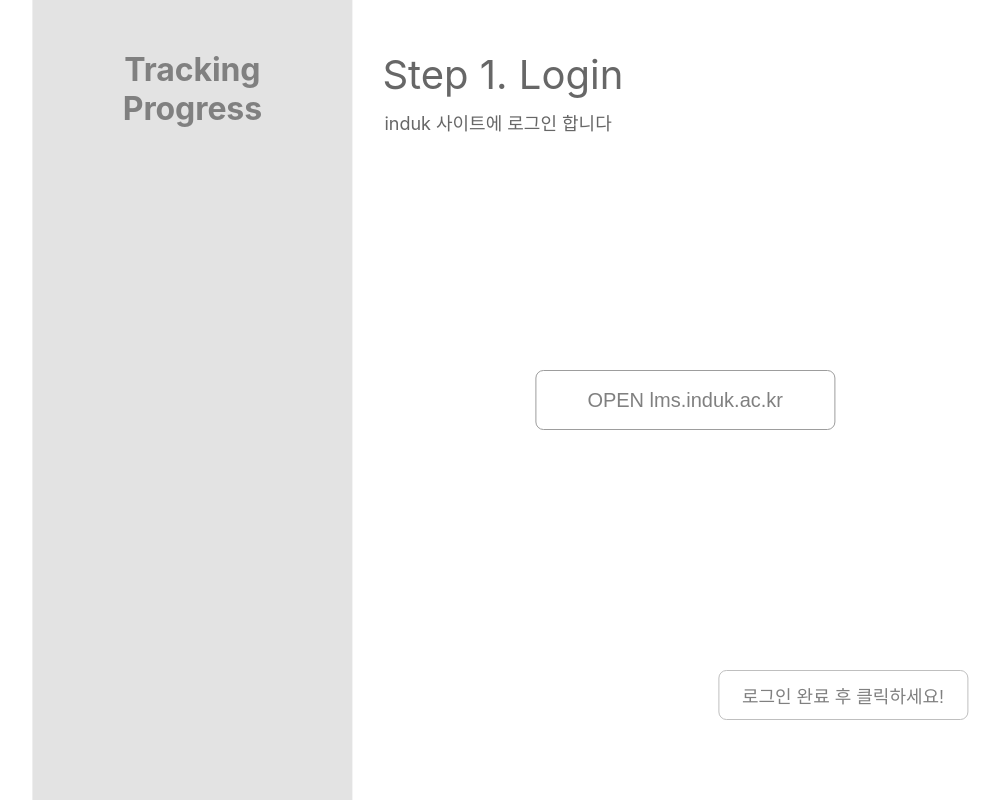
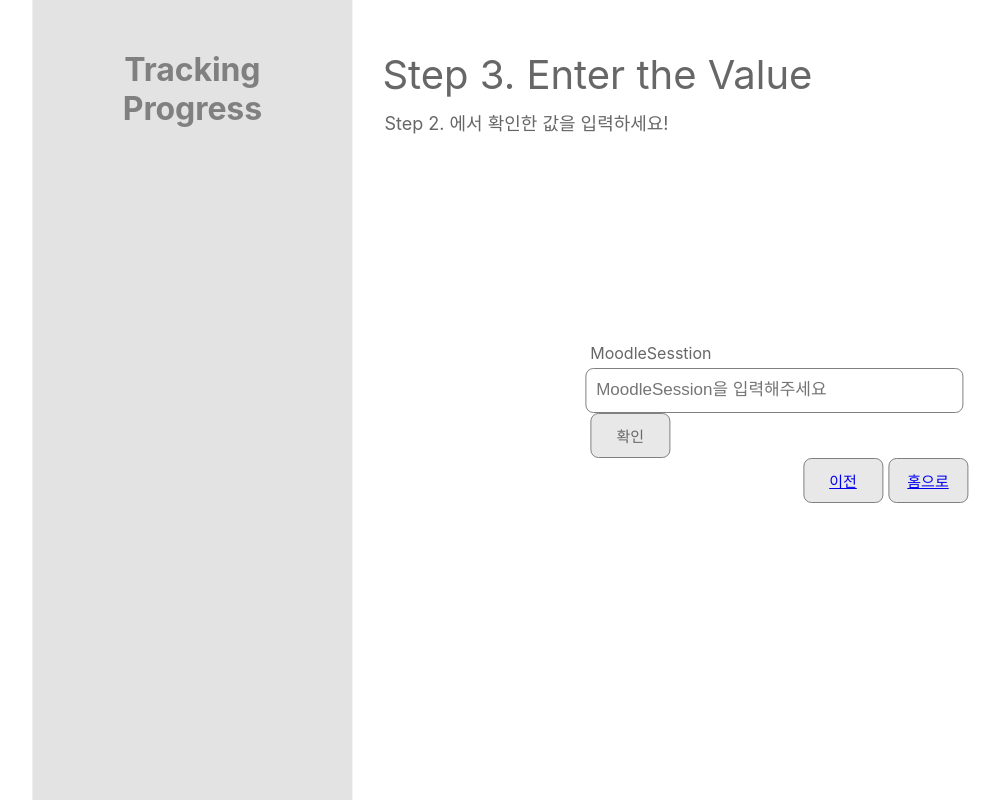
Before and after one commit to llooster/tracking-progress, a React (Create React App) app in the folder tracking-progress/: page /enterValue in a window 1280 px wide. Shown: the whole page, without its empty margins (70-1070 px from the left). Built offline with nearby package versions, Linux system fonts and the light colour scheme.

Commit message:
worst css file ㅎㅎ

```diff
--- a/tracking-progress/src/component/App.js
+++ b/tracking-progress/src/component/App.js
@@ -3,6 +3,7 @@
 import Login from "../page/Home/Login/Login";
 import GetValue from "../page/Home/GetTheValue/GetValue";
 import EnterValue from "../page/Home/EnterTheValue/EnterValue";
+import LeftBar from "../component/LeftBar";
 
 class App extends Component {
     state = {
@@ -37,36 +38,37 @@
         }
     };
     render() {
-        // console.log("moodle :>> ", moodle);
-        const { inputValue, value, abc } = this;
-        // var { moodle } = this.state;
-        const { step, explain, moodle } = this.state;
+        const { inputValue, value, enterKey } = this;
+        const { step, explain, next } = this.state;
         return (
+            <>
+                {/* <LeftBar /> */}
                 <Switch>
-                <Route path="/">
+                    <Route exact path="/">
                         <Login
-                        step={this.state.step[0]}
-                        explain={this.state.explain[0]}
-                        next={this.state.next[0]}
+                            step={step[0]}
+                            explain={explain[0]}
+                            next={next[0]}
                         />
                     </Route>
-                <Route exact path="/getValue">
+                    <Route path="/getValue">
                         <GetValue
-                        step={this.state.step[1]}
-                        explain={this.state.explain[1]}
-                        next={this.state.next[1]}
+                            step={step[1]}
+                            explain={explain[1]}
+                            next={next[1]}
                         />
                     </Route>
                     <Route path="/enterValue">
                         <EnterValue
-                        step={this.state.step[2]}
-                        explain={this.state.explain[2]}
+                            step={step[2]}
+                            explain={explain[2]}
                             inputValue={inputValue}
-                        value={abc}
-                        enterKey={this.enterKey}
+                            value={value}
+                            enterKey={enterKey}
                         />
                     </Route>
                 </Switch>
+            </>
         );
     }
 }
--- a/tracking-progress/src/component/LeftBar/LeftBar.jsx
+++ b/tracking-progress/src/component/LeftBar/LeftBar.jsx
@@ -6,7 +6,6 @@
         return (
             <div className="Tracking-Progress">
                 <div className="text">Tracking Progress</div>
-                <div>test</div>
             </div>
         );
     }
--- a/tracking-progress/src/page/Home/EnterTheValue/EnterValue.js
+++ b/tracking-progress/src/page/Home/EnterTheValue/EnterValue.js
@@ -1,4 +1,5 @@
 import React, { Component } from "react";
+import { Link } from "react-router-dom";
 import "../Login/Login.css";
 import LeftBar from "../../../component/LeftBar";
 
@@ -24,13 +25,21 @@
                                 onKeyPress={enterKey}
                             />
                             <button
+                                className="okKey"
                                 onClick={(e) => {
-                                    // inputValue();
                                     value();
                                 }}
                             >
                                 확인
                             </button>
+                            <div className="location">
+                                <button className="backKey">
+                                    <Link to="/getValue">이전</Link>
+                                </button>
+                                <button className="homeKey">
+                                    <Link to="/">홈으로</Link>
+                                </button>
+                            </div>
                         </div>
                     </div>
                 </div>
--- a/tracking-progress/src/page/Home/GetTheValue/GetValue.js
+++ b/tracking-progress/src/page/Home/GetTheValue/GetValue.js
@@ -1,14 +1,14 @@
 import React, { Component } from "react";
+import { Link } from "react-router-dom";
 import "../Login/Login.css";
+import LeftBar from "../../../component/LeftBar";
 
 class GetValue extends Component {
     render() {
-        var { step, explain, next } = this.props;
+        const { step, explain, next } = this.props;
         return (
             <div className="whole">
-                <div className="Tracking-Progress">
-                    <div className="text">Tracking Progress</div>
-                </div>
+                <LeftBar />
                 <div className="Step">
                     <div className="explain">
                         <div>{step}</div>
@@ -33,14 +33,9 @@
                             5. MoodleSession 값을 다음 페이지의 input 창에 입력
                         </h2>
                     </div>
-                    {/* <button
-                        onClick={function (e) {
-                            window.open("http://lms.induk.ac.kr");
-                        }}
-                    >
-                        OPEN lms.induk.ac.kr
-                    </button> */}
-                    <button>{next}</button>
+                    <button>
+                        <Link to="/enterValue">{next}</Link>
+                    </button>
                 </div>
             </div>
         );
--- a/tracking-progress/src/page/Home/Login/Login.css
+++ b/tracking-progress/src/page/Home/Login/Login.css
@@ -69,7 +69,8 @@
     color: rgb(103, 103, 103);
     left: 2px;
 }
-.Step button {
+.Step button,
+.schSite {
     font-size: 20px;
     color: gray;
     width: 300px;
@@ -78,6 +79,10 @@
     border-radius: 8px;
     background-color: #fff;
     cursor: pointer;
+    display: flex;
+    flex-direction: column;
+    justify-content: center;
+    align-items: center;
 }
 .Step button:nth-child(2):hover {
     box-shadow: 0 0 3px 0 rgb(121, 121, 121);
@@ -132,7 +137,8 @@
 }
 .input input {
     display: inline-block;
-    width: 450px;
+
+    width: 140%;
     min-width: 200px;
     height: 45px;
     border: solid gray 0.5px;
@@ -151,3 +157,14 @@
     font-size: 15px;
     font-weight: 500;
 }
+.location {
+    position: absolute;
+    right: 50px;
+    display: flex;
+    flex-direction: row;
+    justify-content: center;
+}
+.input .backKey,
+.input .homeKey {
+    display: flex;
+}
--- a/tracking-progress/src/page/Home/Login/Login.js
+++ b/tracking-progress/src/page/Home/Login/Login.js
@@ -1,27 +1,30 @@
 import React, { Component } from "react";
+import { Link } from "react-router-dom";
 import "./Login.css";
+import LeftBar from "../../../component/LeftBar";
 
 class Login extends Component {
     render() {
-        var { id, explain, next, step } = this.props;
+        const { explain, next, step } = this.props;
         return (
             <div className="whole">
-                <div className="Tracking-Progress">
-                    <div className="text">Tracking Progress</div>
-                </div>
+                <LeftBar />
                 <div className="Step">
                     <div className="explain">
                         <div>{step}</div>
                         <span>{explain}</span>
                     </div>
-                    <button
-                        onClick={function (e) {
-                            window.open("http://lms.induk.ac.kr");
-                        }}
+                    {/* TODO: a 태그로 변경 작업 */}
+                    <a
+                        className="schSite"
+                        href="http://lms.induk.ac.kr"
+                        target="_blank"
                     >
                         OPEN lms.induk.ac.kr
+                    </a>
+                    <button className="button">
+                        <Link to="/getValue">{next}</Link>
                     </button>
-                    <button className="button">{next}</button>
                 </div>
             </div>
         );
```
Lines whose indentation alone changed are shown as unchanged.
